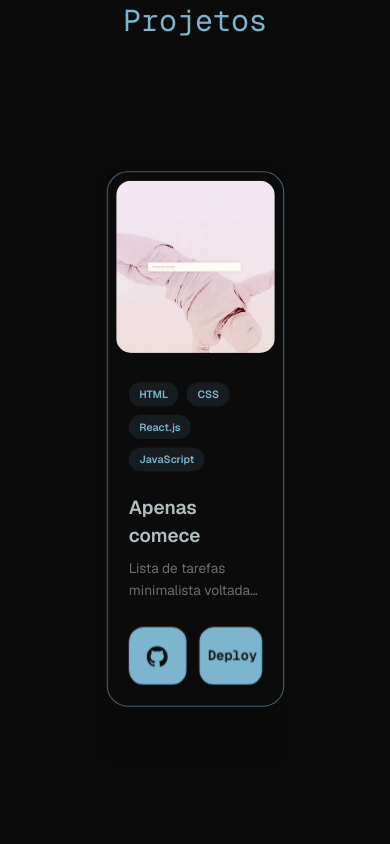
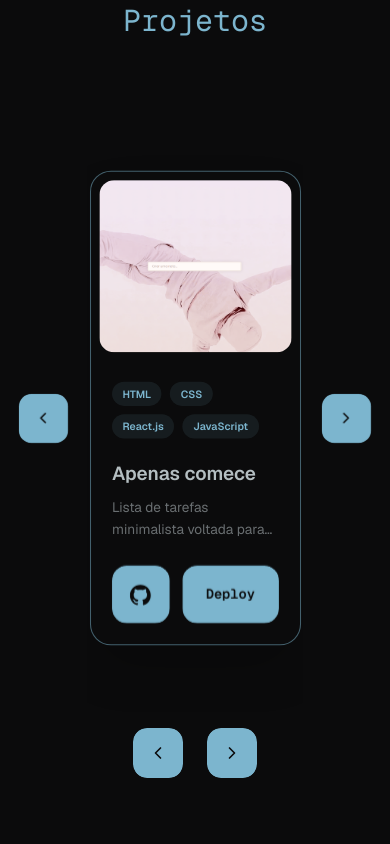
Before and after one commit to felipelinodev/portfolio, a Next.js app: page / in a window 390 px wide. Shown: the part 1620-2464 px from the top of the page. Built offline with nearby package versions, Linux system fonts and the light colour scheme; grey boxes are pictures that could not be loaded.

Commit message:
Fix GSAP mobile arrows animation and increase card width

```diff
--- a/src/components/sections/ProjectsSection.tsx
+++ b/src/components/sections/ProjectsSection.tsx
@@ -17,6 +17,9 @@ export default function ProjectsSection() {
   const sectionRef = useRef<HTMLElement>(null);
   const titleRef = useRef<HTMLHeadingElement>(null);
   const carouselContainerRef = useRef<HTMLDivElement>(null);
+  const desktopPrevRef = useRef<HTMLButtonElement>(null);
+  const desktopNextRef = useRef<HTMLButtonElement>(null);
+  const mobileArrowsRef = useRef<HTMLDivElement>(null);
 
   const projects = [
     {
@@ -144,11 +147,17 @@ export default function ProjectsSection() {
       }
 
       // Arrow buttons pop in
-      const arrowBtns = gsap.utils.toArray(".nav-arrow");
-      if (arrowBtns.length > 0) {
-        tl.from(arrowBtns, {
+      const arrowElements = [
+        desktopPrevRef.current,
+        desktopNextRef.current,
+        mobileArrowsRef.current
+      ].filter(Boolean);
+
+      if (arrowElements.length > 0) {
+        tl.from(arrowElements, {
           opacity: 0,
-          scale: 0,
+          scale: 0.9,
+          y: 10,
           stagger: 0.1,
           duration: 0.5,
           ease: "back.out(2)",
@@ -178,7 +187,7 @@ export default function ProjectsSection() {
       ref={sectionRef}
       className="py-24 relative overflow-hidden w-full"
     >
-      <div className="max-w-7xl mx-auto px-6">
+      <div className="max-w-7xl mx-auto px-4 sm:px-6">
         <h2
           ref={titleRef}
           className="text-3xl md:text-4xl font-mono text-primary text-center mb-16"
@@ -193,6 +202,7 @@ export default function ProjectsSection() {
           <StarBorder
             as="button"
             onClick={scrollPrev}
+            ref={desktopPrevRef}
             color="white"
             speed="3s"
             className="nav-arrow hidden md:flex group [&>div.absolute]:opacity-0 hover:[&>div.absolute]:opacity-100 [&>div.absolute]:transition-opacity [&>div.absolute]:duration-500 !rounded-xl transition-transform hover:scale-105 shrink-0 z-20"
@@ -213,10 +223,10 @@ export default function ProjectsSection() {
                 return (
                   <div
                     key={p.id}
-                    className="project-card flex-[0_0_100%] sm:flex-[0_0_460px] min-w-0 px-4 sm:px-5"
+                    className="project-card flex-[0_0_100%] sm:flex-[0_0_460px] min-w-0 px-2 sm:px-5"
                   >
                     <div
-                      className={`rounded-[20px] border border-primary/20 bg-transparent overflow-hidden transition-all duration-500 ease-out mx-auto w-full max-w-[340px] sm:max-w-full
+                      className={`rounded-[20px] border border-primary/20 bg-transparent overflow-hidden transition-all duration-500 ease-out mx-auto w-full sm:max-w-full
                       ${isCenter
                           ? 'scale-105 opacity-100 z-10 shadow-2xl border-primary/50'
                           : 'scale-95 opacity-70'
@@ -301,6 +311,7 @@ export default function ProjectsSection() {
           <StarBorder
             as="button"
             onClick={scrollNext}
+            ref={desktopNextRef}
             color="white"
             speed="3s"
             className="nav-arrow hidden md:flex group [&>div.absolute]:opacity-0 hover:[&>div.absolute]:opacity-100 [&>div.absolute]:transition-opacity [&>div.absolute]:duration-500 !rounded-xl transition-transform hover:scale-105 shrink-0 z-20"
@@ -313,7 +324,7 @@ export default function ProjectsSection() {
         </div>
 
         {/* Mobile Navigation Arrows */}
-        <div className="flex md:hidden items-center justify-center gap-6 mt-8">
+        <div ref={mobileArrowsRef} className="flex md:hidden items-center justify-center gap-6 mt-4 z-30 relative">
           <StarBorder
             as="button"
             onClick={scrollPrev}
```
